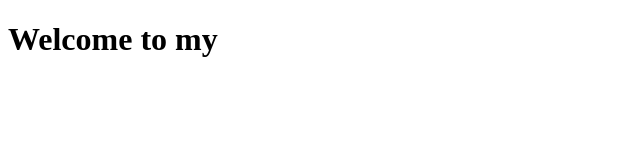
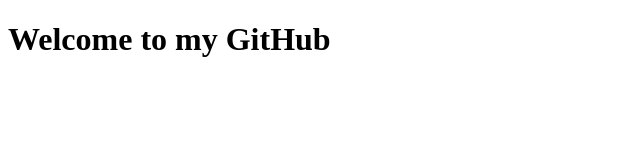
Before and after one commit to Sanskruti-1508/angular_1, a plain HTML site: page index.html in a window 1280 px wide. Shown: the whole page, without its empty margins (0-640 px from the left). Drawn offline with Linux system fonts and the light colour scheme.

Commit message:
Update index.html

```diff
--- a/index.html
+++ b/index.html
@@ -5,7 +5,7 @@
     <title>Welcome to My page </title>
 </head>
   <body>
-    <h1>Welcome to my </h1>
+    <h1>Welcome to my GitHub</h1>
 
 </body>
 </html>
```
